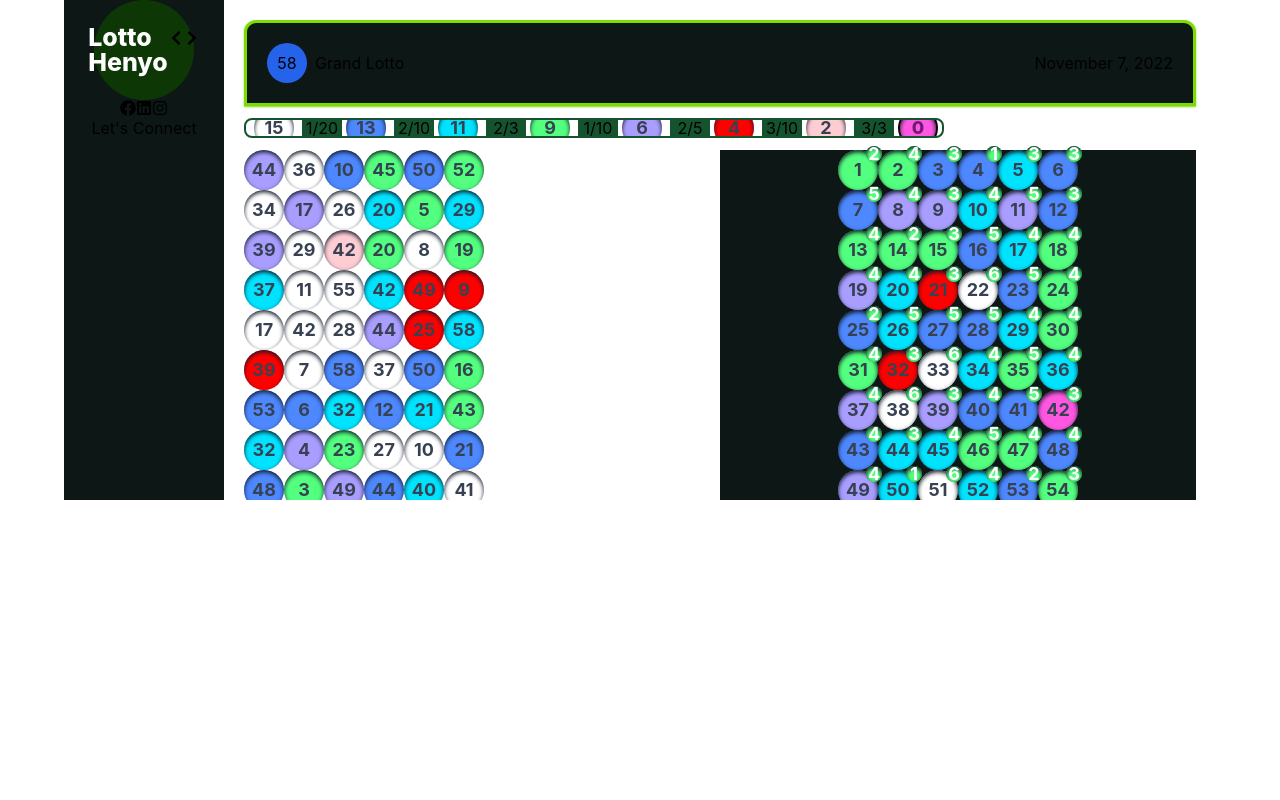
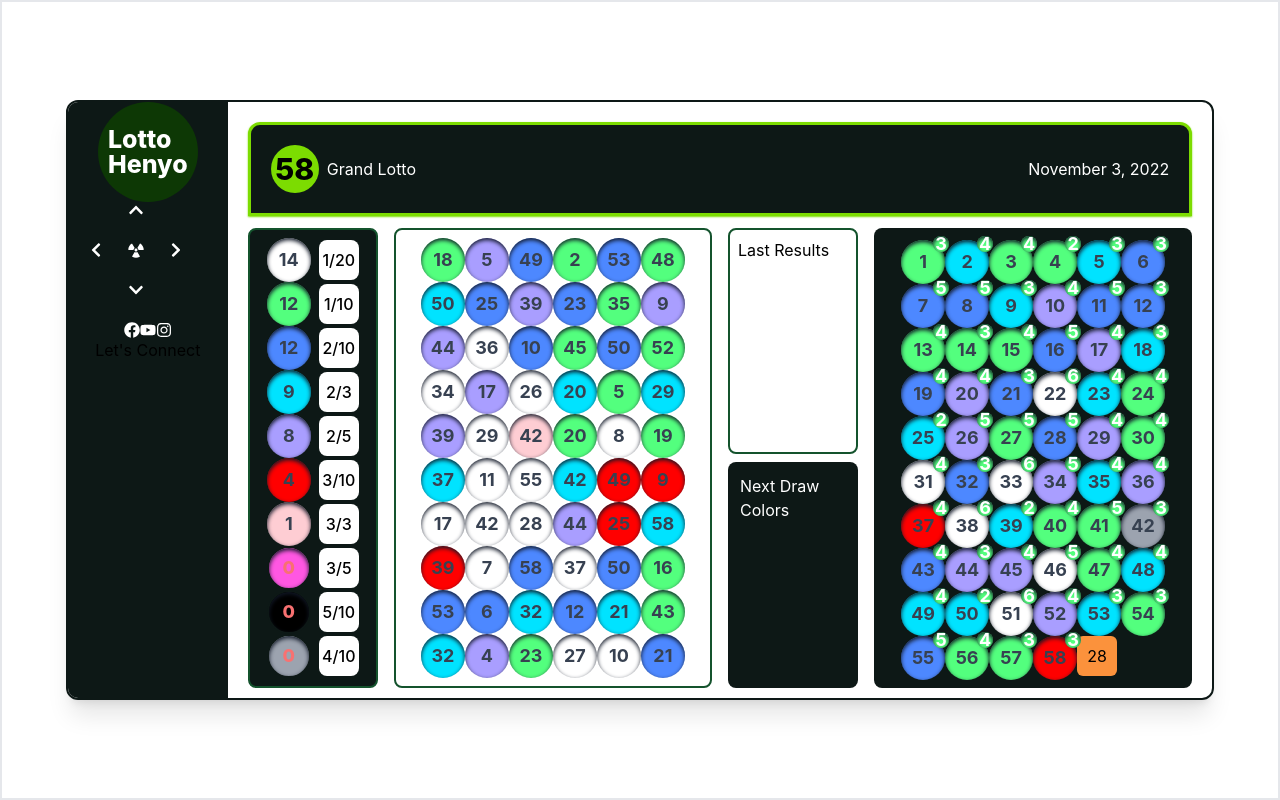
Before and after one commit to jowjaim20/portfolio_website, a React (Create React App) app: page / in a window 1280 px wide. Built offline with nearby package versions, Linux system fonts and the light colour scheme; data requests are answered from the project's data file.

Commit message:
new design

```diff
--- a/data/db.json
+++ b/data/db.json
@@ -9,7 +9,7 @@
         39,
         8
       ],
-      "chance": 32,
+      "chance": 36,
       "id": 1
     },
     {
@@ -21,7 +21,7 @@
         2,
         25
       ],
-      "chance": 34,
+      "chance": 38,
       "id": 2
     },
     {
@@ -33,7 +33,7 @@
         19,
         40
       ],
-      "chance": 36,
+      "chance": 40,
       "id": 3
     },
     {
@@ -45,7 +45,7 @@
         1,
         16
       ],
-      "chance": 38,
+      "chance": 42,
       "id": 4
     },
     {
@@ -57,7 +57,7 @@
         22,
         3
       ],
-      "chance": 40,
+      "chance": 44,
       "id": 5
     },
     {
@@ -69,7 +69,7 @@
         19,
         25
       ],
-      "chance": 42,
+      "chance": 46,
       "id": 6
     },
     {
@@ -81,7 +81,7 @@
         5,
         37
       ],
-      "chance": 44,
+      "chance": 48,
       "id": 7
     },
     {
@@ -93,7 +93,7 @@
         9,
         29
       ],
-      "chance": 46,
+      "chance": 50,
       "id": 8
     },
     {
@@ -105,7 +105,7 @@
         35,
         31
       ],
-      "chance": 48,
+      "chance": 52,
       "id": 9
     },
     {
@@ -117,7 +117,7 @@
         21,
         6
       ],
-      "chance": 50,
+      "chance": 54,
       "id": 12
     },
     {
@@ -129,7 +129,7 @@
         32,
         12
       ],
-      "chance": 52,
+      "chance": 56,
       "id": 123
     },
     {
@@ -141,7 +141,7 @@
         28,
         39
       ],
-      "chance": 54,
+      "chance": 58,
       "id": 3132
     },
     {
@@ -153,7 +153,7 @@
         29,
         6
       ],
-      "chance": 56,
+      "chance": 60,
       "id": 321
     },
     {
@@ -165,7 +165,7 @@
         13,
         4
       ],
-      "chance": 58,
+      "chance": 62,
       "id": 3232
     },
     {
@@ -177,7 +177,7 @@
         34,
         17
       ],
-      "chance": 60,
+      "chance": 64,
       "id": 35342
     },
     {
@@ -189,7 +189,7 @@
         11,
         27
       ],
-      "chance": 62,
+      "chance": 66,
       "id": 3546542
     },
     {
@@ -201,7 +201,7 @@
         24,
         13
       ],
-      "chance": 64,
+      "chance": 68,
       "id": 323232
     },
     {
@@ -213,7 +213,7 @@
         24,
         19
       ],
-      "chance": 66,
+      "chance": 70,
       "id": 34235342
     },
     {
@@ -225,7 +225,7 @@
         18,
         9
       ],
-      "chance": 68,
+      "chance": 72,
       "id": 3364562
     },
     {
@@ -237,7 +237,7 @@
         38,
         32
       ],
-      "chance": 70,
+      "chance": 74,
       "id": 378972
     },
     {
@@ -249,7 +249,7 @@
         25,
         21
       ],
-      "chance": 72,
+      "chance": 76,
       "id": 3154532
     },
     {
@@ -261,8 +261,32 @@
         13,
         5
       ],
+      "chance": 34,
+      "id": 1667913806875
+    },
+    {
+      "numbers": [
+        31,
+        32,
+        8,
+        25,
+        29,
+        14
+      ],
+      "chance": 32,
+      "id": 1667913859315
+    },
+    {
+      "numbers": [
+        9,
+        6,
+        29,
+        7,
+        5,
+        19
+      ],
       "chance": 30,
-      "id": 75678632
+      "id": 1667913918675
     }
   ],
   "45": [
@@ -565,7 +589,7 @@
         21,
         44
       ],
-      "chance": 34,
+      "chance": 36,
       "id": 323422
     },
     {
@@ -577,7 +601,7 @@
         48,
         4
       ],
-      "chance": 74,
+      "chance": 76,
       "id": 323453
     },
     {
@@ -589,7 +613,7 @@
         3,
         39
       ],
-      "chance": 38,
+      "chance": 40,
       "id": 324564
     },
     {
@@ -601,7 +625,7 @@
         40,
         45
       ],
-      "chance": 40,
+      "chance": 42,
       "id": 36452
     },
     {
@@ -613,7 +637,7 @@
         20,
         29
       ],
-      "chance": 42,
+      "chance": 44,
       "id": 323122
     },
     {
@@ -625,7 +649,7 @@
         35,
         39
       ],
-      "chance": 44,
+      "chance": 46,
       "id": 3453432
     },
     {
@@ -637,7 +661,7 @@
         6,
         19
       ],
-      "chance": 46,
+      "chance": 48,
       "id": 323532
     },
     {
@@ -649,7 +673,7 @@
         37,
         38
       ],
-      "chance": 70,
+      "chance": 72,
       "id": 3312312
     },
     {
@@ -661,7 +685,7 @@
         1,
         42
       ],
-      "chance": 50,
+      "chance": 52,
       "id": 2345232
     },
     {
@@ -673,7 +697,7 @@
         43,
         23
       ],
-      "chance": 52,
+      "chance": 54,
       "id": 334532
     },
     {
@@ -685,7 +709,7 @@
         35,
         15
       ],
-      "chance": 54,
+      "chance": 56,
       "id": 364562
     },
     {
@@ -697,7 +721,7 @@
         22,
         4
       ],
-      "chance": 56,
+      "chance": 58,
       "id": 312312
     },
     {
@@ -709,7 +733,7 @@
         41,
         32
       ],
-      "chance": 58,
+      "chance": 60,
       "id": 354352
     },
     {
@@ -721,7 +745,7 @@
         47,
         8
       ],
-      "chance": 60,
+      "chance": 62,
       "id": 32654
     },
     {
@@ -733,7 +757,7 @@
         33,
         43
       ],
-      "chance": 62,
+      "chance": 64,
       "id": 324123
     },
     {
@@ -745,7 +769,7 @@
         23,
         35
       ],
-      "chance": 64,
+      "chance": 66,
       "id": 325342
     },
     {
@@ -757,7 +781,7 @@
         44,
         27
       ],
-      "chance": 66,
+      "chance": 68,
       "id": 367862
     },
     {
@@ -793,7 +817,7 @@
         23,
         32
       ],
-      "chance": 32,
+      "chance": 34,
       "id": 32345436
     },
     {
@@ -805,7 +829,7 @@
         48,
         2
       ],
-      "chance": 48,
+      "chance": 50,
       "id": 1667544571066
     },
     {
@@ -817,7 +841,7 @@
         14,
         2
       ],
-      "chance": 36,
+      "chance": 38,
       "id": 1667544625298
     },
     {
@@ -829,7 +853,7 @@
         11,
         41
       ],
-      "chance": 68,
+      "chance": 70,
       "id": 1667544750058
     },
     {
@@ -841,8 +865,32 @@
         21,
         8
       ],
-      "chance": 72,
+      "chance": 74,
       "id": 1667544788226
+    },
+    {
+      "numbers": [
+        37,
+        34,
+        14,
+        45,
+        30,
+        31
+      ],
+      "chance": 32,
+      "id": 1667914214523
+    },
+    {
+      "numbers": [
+        49,
+        7,
+        41,
+        10,
+        15,
+        25
+      ],
+      "chance": 30,
+      "id": 1667914267068
     }
   ],
   "55": [
@@ -1145,7 +1193,7 @@
         8,
         19
       ],
-      "chance": 34,
+      "chance": 38,
       "id": 345674372
     },
     {
@@ -1157,7 +1205,7 @@
         49,
         9
       ],
-      "chance": 36,
+      "chance": 40,
       "id": 35782
     },
     {
@@ -1169,7 +1217,7 @@
         25,
         58
       ],
-      "chance": 38,
+      "chance": 42,
       "id": 3312312
     },
     {
@@ -1181,7 +1229,7 @@
         21,
         43
       ],
-      "chance": 42,
+      "chance": 46,
       "id": 345652
     },
     {
@@ -1193,7 +1241,7 @@
         10,
         21
       ],
-      "chance": 44,
+      "chance": 48,
       "id": 387652
     },
     {
@@ -1205,7 +1253,7 @@
         40,
         41
       ],
-      "chance": 46,
+      "chance": 50,
       "id": 312332
     },
     {
@@ -1217,7 +1265,7 @@
         40,
         1
       ],
-      "chance": 48,
+      "chance": 52,
       "id": 334532
     },
     {
@@ -1229,7 +1277,7 @@
         1,
         24
       ],
-      "chance": 50,
+      "chance": 54,
       "id": 31232
     },
     {
@@ -1241,7 +1289,7 @@
         39,
         47
       ],
-      "chance": 52,
+      "chance": 56,
       "id": 3345342
     },
     {
@@ -1253,7 +1301,7 @@
         49,
         12
       ],
-      "chance": 54,
+      "chance": 58,
       "id": 3546752
     },
     {
@@ -1265,7 +1313,7 @@
         58,
         25
       ],
-      "chance": 56,
+      "chance": 60,
       "id": 34678542
     },
     {
@@ -1277,7 +1325,7 @@
         44,
         24
       ],
-      "chance": 58,
+      "chance": 62,
       "id": 39752
     },
     {
@@ -1289,7 +1337,7 @@
         18,
         35
       ],
-      "chance": 60,
+      "chance": 64,
       "id": 3312
     },
     {
@@ -1301,7 +1349,7 @@
         57,
         48
       ],
-      "chance": 62,
+      "chance": 66,
       "id": 34572
     },
     {
@@ -1313,7 +1361,7 @@
         46,
         54
       ],
-      "chance": 64,
+      "chance": 68,
       "id": 3423142
     },
     {
@@ -1325,7 +1373,7 @@
         45,
         32
       ],
-      "chance": 66,
+      "chance": 70,
       "id": 39572
     },
     {
@@ -1337,7 +1385,7 @@
         53,
         6
       ],
-      "chance": 68,
+      "chance": 72,
       "id": 32312
     },
     {
@@ -1349,7 +1397,7 @@
         4,
         3
       ],
-      "chance": 70,
+      "chance": 74,
       "id": 47432
     },
     {
@@ -1361,7 +1409,7 @@
         15,
         2
       ],
-      "chance": 72,
+      "chance": 76,
       "id": 4234232
     },
     {
@@ -1373,7 +1421,7 @@
         50,
         16
       ],
-      "chance": 40,
+      "chance": 44,
       "id": 1667543580402
     },
     {
@@ -1385,7 +1433,7 @@
         5,
         29
       ],
-      "chance": 32,
+      "chance": 36,
       "id": 1667543621353
     },
     {
@@ -1397,7 +1445,7 @@
         14,
         16
       ],
-      "chance": 74,
+      "chance": 78,
       "id": 1667552402194
     },
     {
@@ -1409,7 +1457,7 @@
         46,
         43
       ],
-      "chance": 76,
+      "chance": 80,
       "id": 1667552470552
     },
     {
@@ -1421,7 +1469,7 @@
         3,
         54
       ],
-      "chance": 78,
+      "chance": 82,
       "id": 1667552658590
     },
     {
@@ -1433,7 +1481,7 @@
         23,
         22
       ],
-      "chance": 80,
+      "chance": 84,
       "id": 1667552743848
     },
     {
@@ -1445,7 +1493,7 @@
         28,
         13
       ],
-      "chance": 82,
+      "chance": 86,
       "id": 1667552791972
     },
     {
@@ -1457,8 +1505,32 @@
         50,
         52
       ],
+      "chance": 34,
+      "id": 1667712391879
+    },
+    {
+      "numbers": [
+        50,
+        25,
+        39,
+        23,
+        35,
+        9
+      ],
+      "chance": 32,
+      "id": 1667914497571
+    },
+    {
+      "numbers": [
+        18,
+        5,
+        49,
+        2,
+        53,
+        48
+      ],
       "chance": 30,
-      "id": 1667712391879
+      "id": 1667914543771
     }
   ]
 }
--- a/package.json
+++ b/package.json
@@ -11,6 +11,7 @@
     "@types/react": "^18.0.21",
     "@types/react-dom": "^18.0.6",
     "axios": "^1.1.3",
+    "date-fns": "^2.29.3",
     "react": "^18.2.0",
     "react-dom": "^18.2.0",
     "react-icons": "^4.6.0",
--- a/src/App.tsx
+++ b/src/App.tsx
@@ -7,7 +7,7 @@ import LottoHenyo from "./components/LottoHenyo";
 
 function App() {
   return (
-    <div className=" flex justify-center  w-screen h-screen">
+    <div className=" flex justify-center items-center  w-screen h-screen border-2">
       <LottoHenyo />
     </div>
   );
--- a/src/components/LottoHenyo.tsx
+++ b/src/components/LottoHenyo.tsx
@@ -4,9 +4,12 @@ import React, {
   useState,
   useSyncExternalStore,
 } from "react";
+import PerfectScrollbar from "react-perfect-scrollbar";
+import "react-perfect-scrollbar/dist/css/styles.css";
 import axios from "axios";
 import { FaChevronDown, FaChevronUp } from "react-icons/fa";
 import Navigation from "./Navigation";
+import { format } from "date-fns";
 interface Exclude {
   numbers: number[];
   chance: number;
@@ -67,7 +70,7 @@ const NumWrap: React.FC<{
           : ""
       } ${
         clicked === num
-          ? " text-fuchsia-900 border-2 border-black text-[25px] font-extrabold"
+          ? " text-red-400 border-2 border-[#0D1816] text-[30px] font-extrabold"
           : " text-gray-700 "
       }
      flex justify-center items-center text-lg font-bold rounded-full shadow-inner shadow-gray-900 ${
@@ -98,7 +101,7 @@ const NumWrap: React.FC<{
          : include
          ? " bg-pink-500"
          : " bg-purple-900"
-     } w-10 h-10 p-2`}
+     } w-11 h-11 p-2`}
     >
       {num}
     </div>
@@ -214,6 +217,7 @@ const LottoHenyo = () => {
     const number = Math.floor(Math.random() * mul) + 1;
     return number;
   };
+  const date = new Date();
 
   const handleExclude = (lastResults: Exclude[]) => {
     const forExcude = lastResults
@@ -285,7 +289,10 @@ const LottoHenyo = () => {
       setAll(all);
       setlastResults(data.data);
       handlesetColorCount(data.data);
-      setlastResultsPredict([...data.data, { numbers: all, chance: 28 }]);
+      const lastResults2 = data.data.filter(
+        (result: Exclude) => result.chance > 28
+      );
+      setlastResultsPredict([...lastResults2, { numbers: all, chance: 28 }]);
     };
 
     getData();
@@ -491,6 +498,8 @@ const LottoHenyo = () => {
       return { ...res, chance: res.chance + inputChance };
     });
     setlastResults(test);
+    const lastResults2 = test.filter((result: Exclude) => result.chance > 28);
+    setlastResultsPredict([...lastResults2, { numbers: all, chance: 28 }]);
   };
 
   // include = true,
@@ -602,22 +611,41 @@ const LottoHenyo = () => {
     });
     setMaxNumber(game[index]);
   };
+
+  const handleAddPicks = () => {
+    handleAddLast(lastResults, {
+      numbers: picks,
+      chance: 28,
+      id: new Date().getTime(),
+    });
+    setShowClose((prev) => !prev);
+  };
   return (
-    <div className=" flex min-w-[90%] max-h-[500px] overflow-hidden mt-24mt-24mt-24mt-24ow-hidden mt-24mt-24mt-24mt-24mt-24mt-24mt-24mt-24mt-24mt-24mt-24mt-24mt-24mt-24mt-24mt-24mt-24mt-24mt-24mt-24mt-24mt-24mt-24mt-24">
-      <Navigation handleChangeGame={handleChangeGame} />
+    <div className=" flex min-w-[90%] max-h-[600px] overflow-hidden border-2 rounded-xl border-[#0D1816] shadow-xl">
+      <Navigation
+        handleChangeGame={handleChangeGame}
+        handleAddPicks={handleAddPicks}
+        handleChancesUporDown={handleChancesUporDown}
+        lastResults={lastResults}
+      />
       <div className=" flex-1  p-5 flex flex-col gap-3">
         <div className="flex justify-between bg-[#0D1816] border-[3px] border-[#7cdc01] shadow-sm shadow-[#7cdc01] rounded-t-xl p-5">
           <div className=" flex justify-center items-center gap-2">
-            <div className=" flex justify-center items-center w-10 h-10 bg-blue-600 rounded-full">
+            <div className=" flex justify-center items-center w-12 h-12 bg-[#7cdc01] text-[30px] font-extrabold rounded-full">
               {maxNumber}
             </div>
-            <div>Grand Lotto</div>
+            <div className=" text-white">Grand Lotto</div>
           </div>
-          <div className=" flex justify-center items-center">
-            November 7, 2022
+          <div
+            onClick={updateServer}
+            className=" text-white flex justify-center items-center"
+          >
+            {format(date, "MMMMMM d, yyyy")}
           </div>
         </div>
-        <div className=" p-2 bg-transparent border-2 border-green-900 rounded-lg flex max-w-[700px] gap-1 overflow-scroll ">
+
+        <div className="grid grid-cols-[minmax(130px,130px)_minmax(0,_1fr)_minmax(130px,130px)_minmax(0,_1fr)] gap-4">
+          <PerfectScrollbar className=" p-2  border-2 border-green-900 rounded-lg flex flex-col h-[460px]  bg-[#0D1816]">
             {colorCount
               .sort((a, b) => b.count - a.count)
               .map((color) => (
@@ -635,7 +663,7 @@ const LottoHenyo = () => {
                     once20Draw={color.number === "white"}
                     once10Draw={color.number === "green"}
                   />
-                <div className="ml-2 flex flex-col p-1 w-10 h-10 justify-center items-center rounded-lg bg-green-900">
+                  <div className="ml-2 flex flex-col p-1 w-10 h-10 justify-center items-center bg-white rounded-lg  font-medium text-black">
                     {/* <span className=" uppercase flex justify-center items-center">
                     {color.number}
                   </span> */}
@@ -644,9 +672,10 @@ const LottoHenyo = () => {
                   </div>
                 </div>
               ))}
-        </div>
-        <div className="grid grid-cols-2">
-          <div>
+          </PerfectScrollbar>
+
+          <div className=" p-2 bg-transparent border-2 border-green-900 rounded-lg flex flex-col h-[460px]">
+            <PerfectScrollbar className="  max-h-full flex flex-col  items-center">
               {lastResults
                 .sort((a, b) => a.chance - b.chance)
                 .filter((res) => res.numbers.length === 6)
@@ -725,8 +754,17 @@ const LottoHenyo = () => {
                     </div>
                   </div>
                 ))}
+            </PerfectScrollbar>
           </div>
-          <div className=" bg-[#0D1816] p-3 flex justify-center items-center h-[400px]">
+          <div className=" grid  grid-rows-2  gap-2">
+            <div className=" p-2 bg-transparent border-2 border-green-900 rounded-lg">
+              Last Results
+            </div>
+            <div className=" bg-[#0D1816] p-3 flex justify-center rounded-lg text-white">
+              Next Draw Colors
+            </div>
+          </div>
+          <div className=" bg-[#0D1816] p-3 flex justify-center rounded-lg h-[460px]">
             <div>
               {lastResultsPredict
                 .sort((a, b) => a.chance - b.chance)
--- a/src/components/Navigation.tsx
+++ b/src/components/Navigation.tsx
@@ -6,28 +6,61 @@ import {
   FaInstagram,
   FaChevronLeft,
   FaChevronRight,
+  FaRadiation,
+  FaChevronUp,
+  FaChevronDown,
+  FaYoutube,
 } from "react-icons/fa";
 
-const Navigation: React.FC<any> = ({ handleChangeGame }) => {
+const Navigation: React.FC<any> = ({
+  handleChangeGame,
+  handleAddPicks,
+  handleChancesUporDown,
+  lastResults,
+}) => {
   return (
-    <div className=" bg-[#0D1816] flex flex-col h-full mb-12 w-40 items-center">
+    <div className=" bg-[#0D1816] flex flex-col max-h-[600px] w-40 items-center">
       <div className=" h-[100px] w-[100px] rounded-full bg-[#0D3805] flex justify-center items-center">
         <div className=" font-extrabold text-[25px] flex flex-col leading-none text-white">
           <span>Lotto</span>
           <span>Henyo</span>
         </div>
-        <div className=" w-10 h-10" onClick={() => handleChangeGame(-1)}>
-          <FaChevronLeft />
+      </div>
+      <div
+        className=" w-10 h-10 text-white"
+        onClick={() => handleChancesUporDown(lastResults, 2)}
+      >
+        <FaChevronUp />
+      </div>
+      <div className=" flex">
+        <div
+          className=" w-10 h-10 text-white"
+          onClick={() => handleChangeGame(-1)}
+        >
+          <FaChevronLeft color="currentColor" />
         </div>
-        <div className=" w-10 h-10" onClick={() => handleChangeGame(1)}>
-          <FaChevronRight />
+        <div className=" w-10 h-10 text-white" onClick={handleAddPicks}>
+          <FaRadiation color="currentColor" />
+        </div>
+        <div
+          className=" w-10 h-10 text-white "
+          onClick={() => handleChangeGame(1)}
+        >
+          <FaChevronRight color="currentColor" />
         </div>
       </div>
 
-      <div className=" flex">
-        <FaFacebook />
-        <FaLinkedin />
-        <FaInstagram />
+      <div
+        className=" w-10 h-10 text-white"
+        onClick={() => handleChancesUporDown(lastResults, -2)}
+      >
+        <FaChevronDown />
+      </div>
+
+      <div className=" flex text-white">
+        <FaFacebook color="currentColor" />
+        <FaYoutube color="currentColor" />
+        <FaInstagram color="currentColor" />
       </div>
       <div>Let's Connect</div>
     </div>
```
Also changed, not shown: 1 other file (tests, documents, lock files or other folders). Lines whose indentation alone changed are shown as unchanged.
